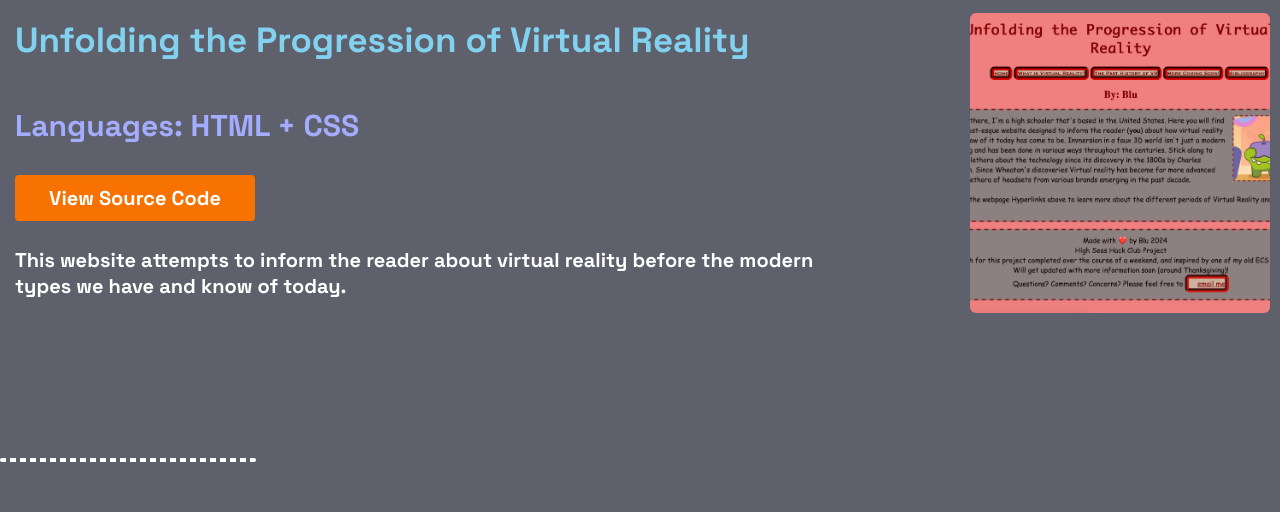
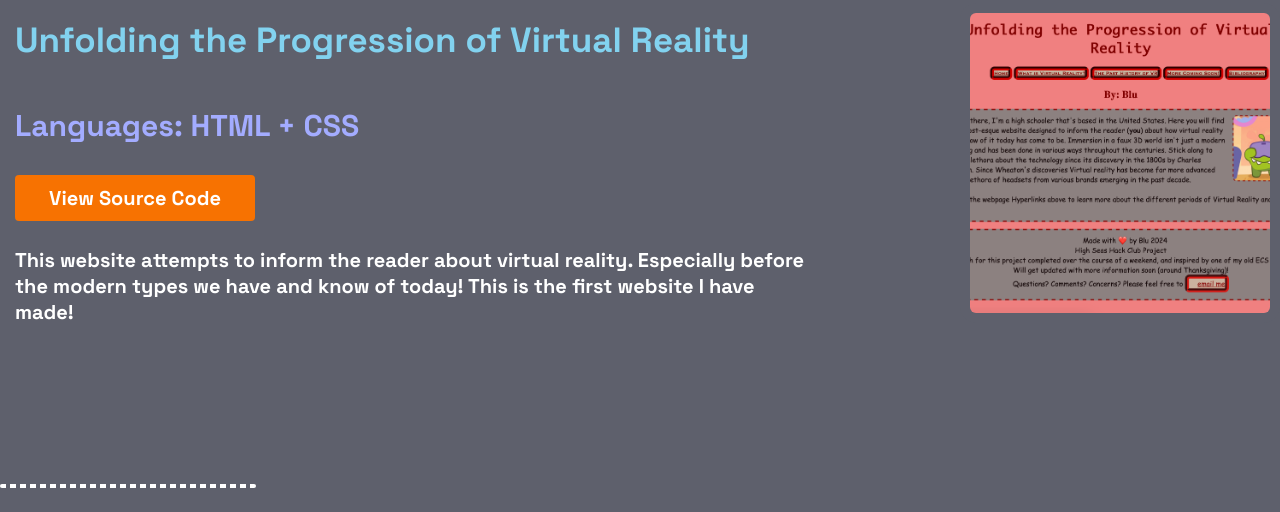
Before and after one commit to Bluelightning26/dhyans.xyz, a plain HTML site: page project.html in a window 1280 px wide. Shown: the part 1765-2277 px from the top of the page. Drawn offline with Linux system fonts and the light colour scheme.

Commit message:
Update project.html

```diff
--- a/project.html
+++ b/project.html
@@ -141,8 +141,9 @@
             <a href="https://github.com/Bluelightning26/Virtual-Reality-Progression/" class="subdomain-button">View Source Code </a>
 
             <br>
-            This website attempts to inform the reader about virtual reality
-            before the modern types we have and know of today.
+            This website attempts to inform the reader about virtual reality.
+            Especially before the modern types we have and know of today!
+            This is the first website I have made!
         </p3>
         <br><br><br><br><br>
 
```
